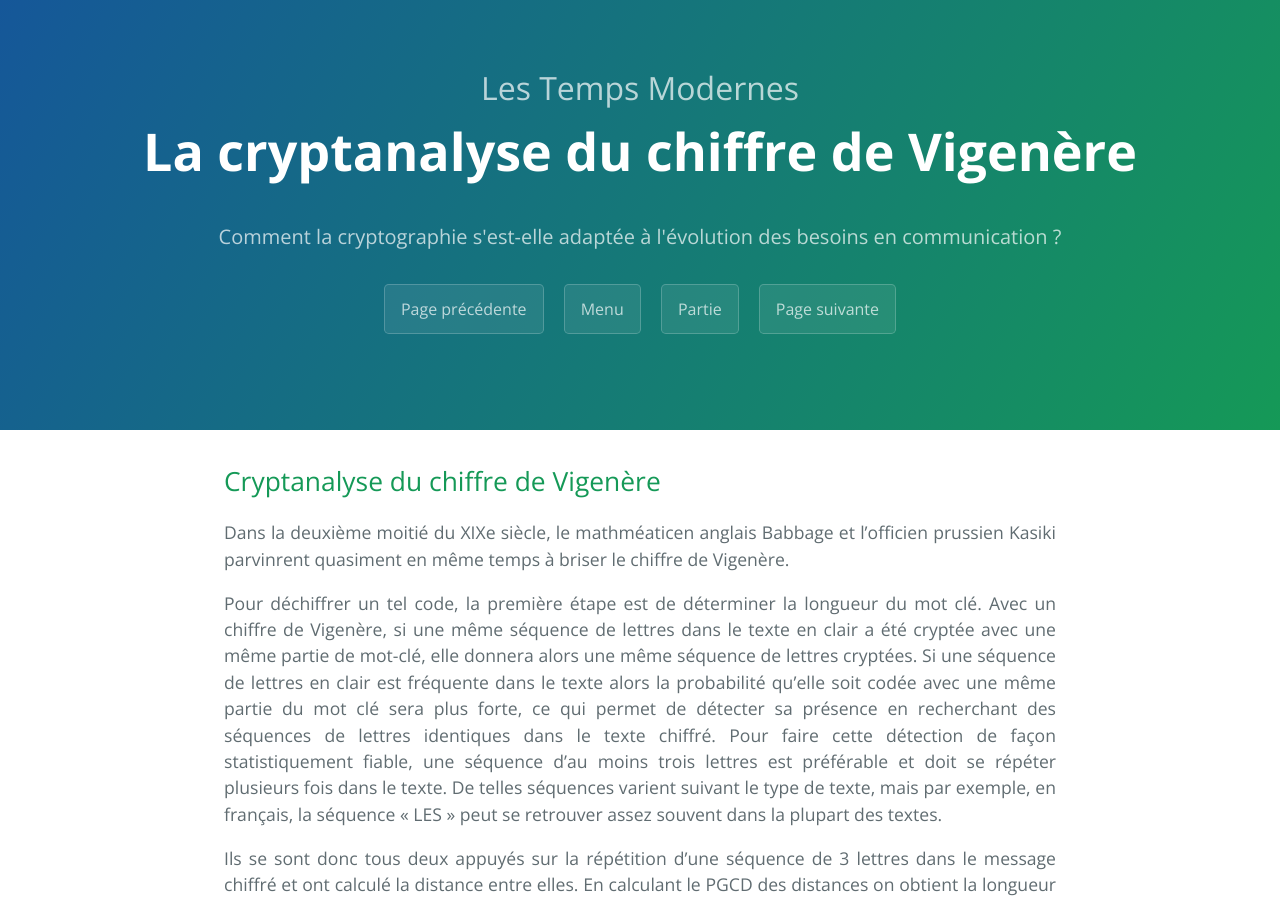
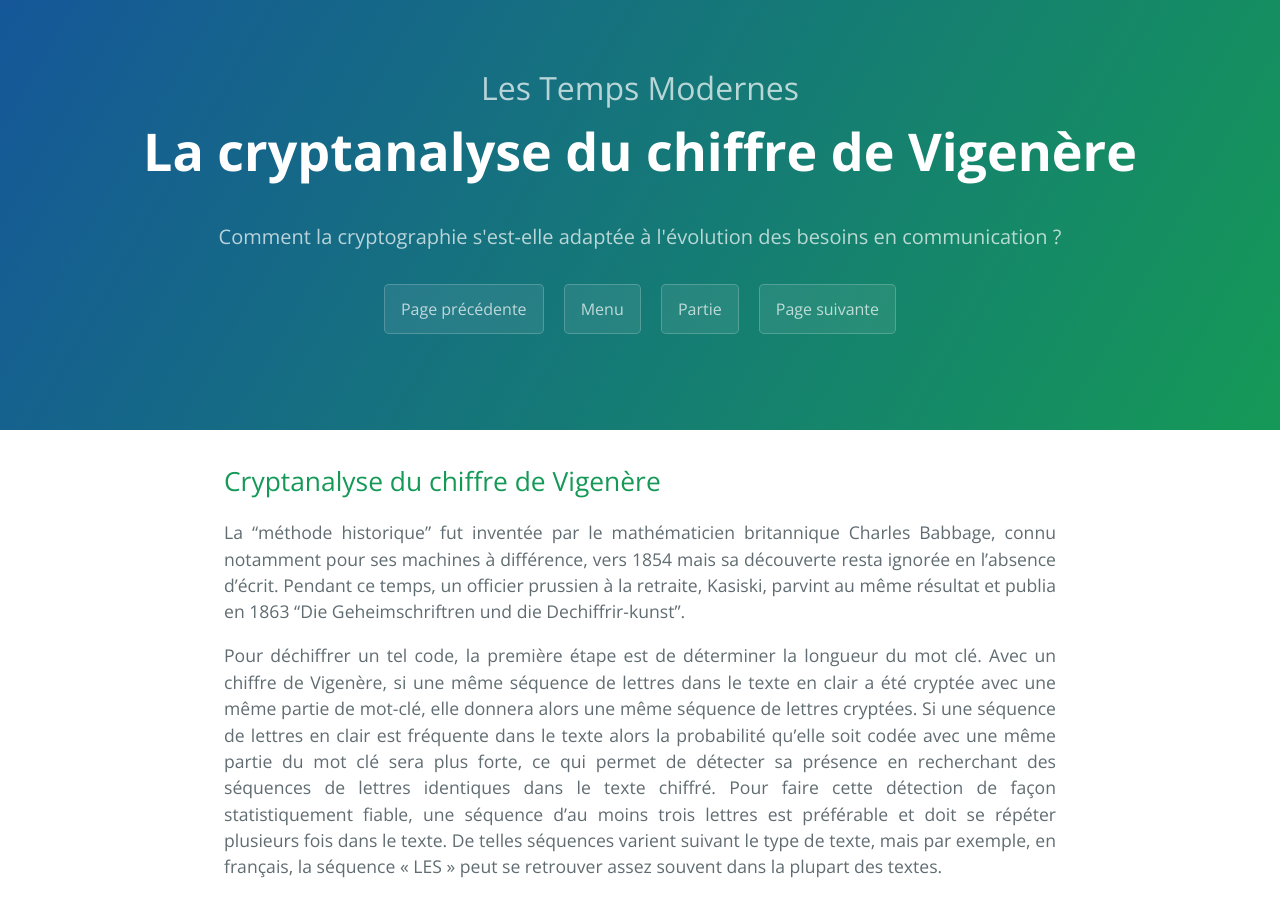
Before and after one commit to SamuelGallay/CryptoTPE, a Jekyll site: the page built from pages/2_TempsModernes/4_cryptavigenere.md, in a window 1280 px wide and 900 px high. Built offline with Jekyll 4.4.1, drawn with Linux system fonts in a browser that asks for light colours; our own code applies the rules of GitHub Pages for plain Markdown files; formulas are drawn with MathJax 3.

Commit message:
explications

```diff
--- a/pages/2_TempsModernes/4_cryptavigenere.md
+++ b/pages/2_TempsModernes/4_cryptavigenere.md
@@ -9,7 +9,7 @@ menu: /temps-modernes/
 
 ## Cryptanalyse du chiffre de Vigenère
 
-Dans la deuxième moitié du XIXe siècle, le mathméaticen anglais Babbage et l'officien prussien Kasiki parvinrent quasiment en même temps à briser le chiffre de Vigenère.
+La "méthode historique" fut inventée par le mathématicien britannique Charles Babbage, connu notamment pour ses machines à différence, vers 1854 mais sa découverte resta ignorée en l'absence d'écrit. Pendant ce temps, un officier prussien à la retraite, Kasiski, parvint au même résultat et publia en 1863 "Die Geheimschriftren und die Dechiffrir-kunst".
 
 Pour déchiffrer un tel code, la première étape est de déterminer la longueur du mot clé. Avec un chiffre de Vigenère, si une même séquence de lettres dans le texte en clair a été cryptée avec une même partie de mot-clé, elle donnera alors une même séquence de lettres cryptées. Si une séquence de lettres en clair est fréquente dans le texte alors la probabilité qu’elle soit codée avec une même partie du mot clé sera plus forte, ce qui permet de détecter sa présence en recherchant des séquences de lettres identiques dans le texte chiffré. Pour faire cette détection de façon statistiquement fiable, une séquence d’au moins trois lettres est préférable et doit se répéter plusieurs fois dans le texte. De telles séquences varient suivant le type de texte, mais par exemple, en français, la séquence « LES » peut se retrouver assez souvent dans la plupart des textes.
 
```
